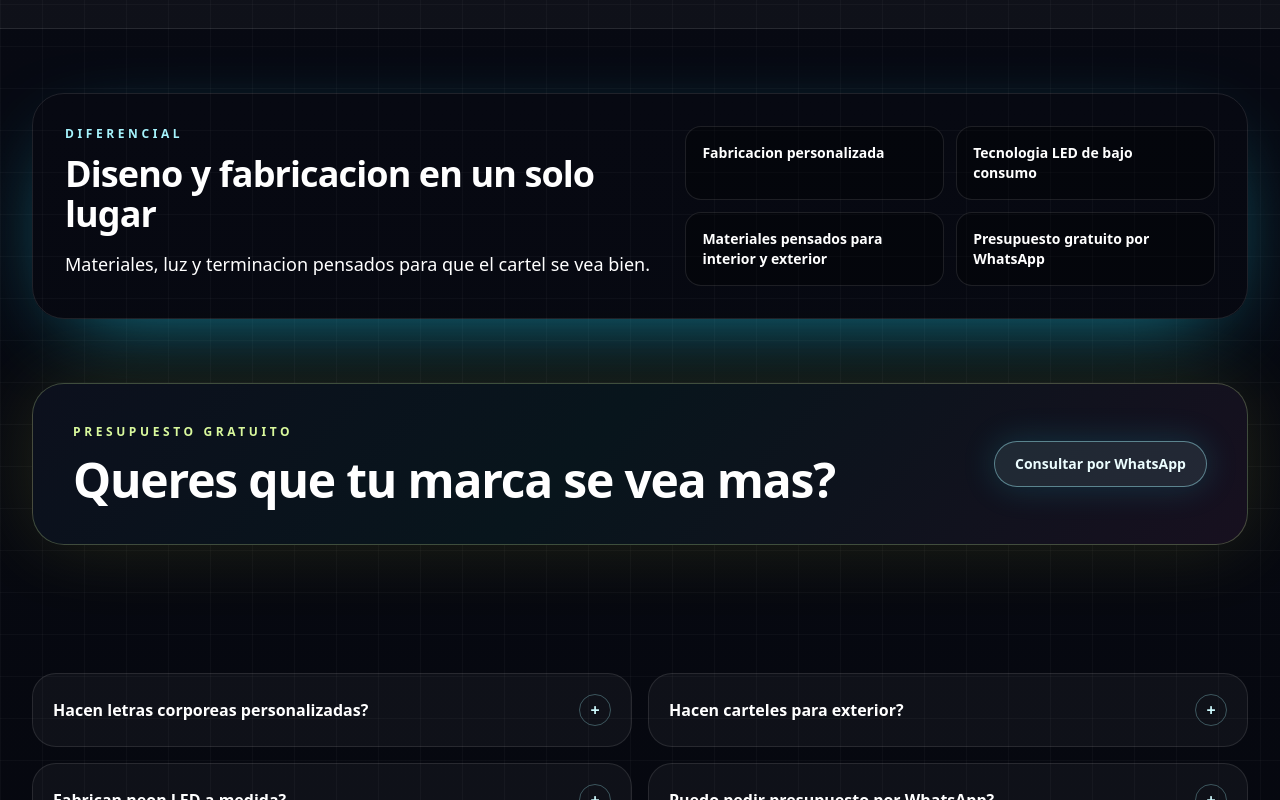
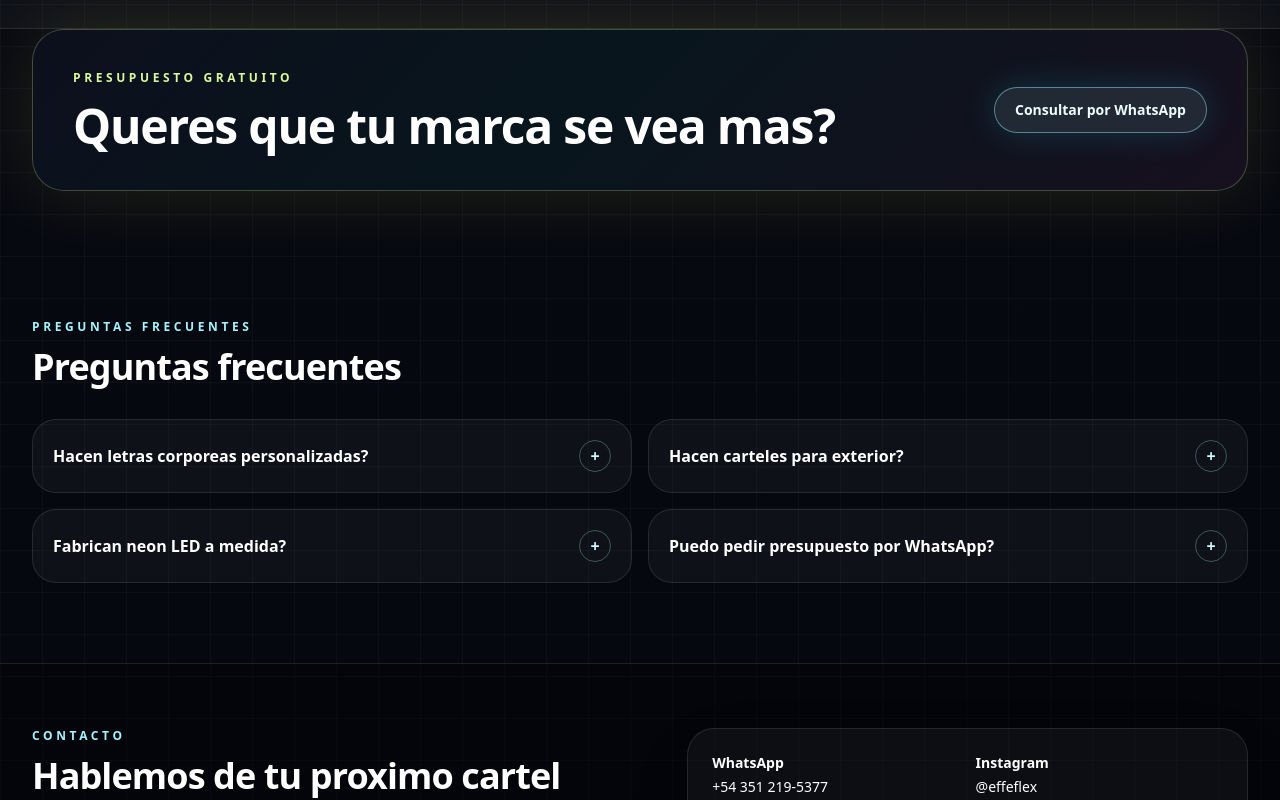
Before and after one commit to olmedovalentino/luma-estetica-demo, a Next.js app: page / in a window 1280 px wide. Shown: the part 3440-4240 px from the top of the page. Built offline with nearby package versions, Linux system fonts and the light colour scheme.

Commit message:
Restore FAQ title and remove differentiator section

```diff
--- a/src/app/page.tsx
+++ b/src/app/page.tsx
@@ -7,7 +7,6 @@ import {
   benefits,
   buildWhatsappUrl,
   businessTypes,
-  differentiators,
   faqs,
   portfolio,
   process,
@@ -194,23 +193,6 @@ export default function HomePage() {
           </div>
         </section>
 
-        <section className="mx-auto max-w-7xl px-4 py-16 sm:px-6 lg:px-8">
-          <div className="grid gap-8 rounded-[2rem] border border-white/10 bg-[radial-gradient(circle_at_16%_20%,rgba(255,43,214,0.20),transparent_28%),radial-gradient(circle_at_80%_50%,rgba(34,211,238,0.18),transparent_32%),rgba(255,255,255,0.035)] p-6 shadow-neon sm:p-8 lg:grid-cols-[1fr_0.9fr]">
-            <SectionHeading
-              eyebrow="Diferencial"
-              title="Diseno y fabricacion en un solo lugar"
-              description="Materiales, luz y terminacion pensados para que el cartel se vea bien."
-            />
-            <div className="grid gap-3 sm:grid-cols-2">
-              {differentiators.map((item) => (
-                <div key={item} className="rounded-2xl border border-white/10 bg-black/30 p-4 text-sm font-semibold text-white/78">
-                  {item}
-                </div>
-              ))}
-            </div>
-          </div>
-        </section>
-
         <section className="mx-auto max-w-7xl px-4 pb-16 sm:px-6 lg:px-8">
           <div className="rounded-[2rem] border border-lime-200/25 bg-[linear-gradient(135deg,#0c101d,#08151c_45%,#17101f)] p-8 text-white shadow-[0_0_80px_rgba(240,243,58,0.12)] sm:p-10">
             <div className="grid gap-8 lg:grid-cols-[1fr_auto] lg:items-center">
@@ -230,7 +212,12 @@ export default function HomePage() {
         </section>
 
         <section id="faq" className="mx-auto max-w-7xl px-4 py-16 sm:px-6 lg:px-8">
-          <div className="columns-1 gap-4 lg:columns-2">
+          <SectionHeading
+            eyebrow="Preguntas frecuentes"
+            title="Preguntas frecuentes"
+          />
+
+          <div className="mt-8 columns-1 gap-4 lg:columns-2">
             {faqs.map((faq) => (
               <details
                 key={faq.question}
--- a/src/components/section-heading.tsx
+++ b/src/components/section-heading.tsx
@@ -1,7 +1,7 @@
 type SectionHeadingProps = {
   eyebrow?: string;
   title: string;
-  description: string;
+  description?: string;
   align?: "left" | "center";
 };
 
@@ -21,9 +21,11 @@ export function SectionHeading({
       <h2 className="mt-3 text-3xl font-semibold tracking-tight text-white sm:text-4xl">
         {title}
       </h2>
-      <p className="mt-4 text-base leading-7 text-white/68 sm:text-lg">
-        {description}
-      </p>
+      {description ? (
+        <p className="mt-4 text-base leading-7 text-white/68 sm:text-lg">
+          {description}
+        </p>
+      ) : null}
     </div>
   );
 }
--- a/src/lib/site.ts
+++ b/src/lib/site.ts
@@ -97,13 +97,6 @@ export const process = [
   "Entrega",
 ] as const;
 
-export const differentiators = [
-  "Fabricacion personalizada",
-  "Tecnologia LED de bajo consumo",
-  "Materiales pensados para interior y exterior",
-  "Presupuesto gratuito por WhatsApp",
-] as const;
-
 export const faqs = [
   {
     question: "Hacen letras corporeas personalizadas?",
```
